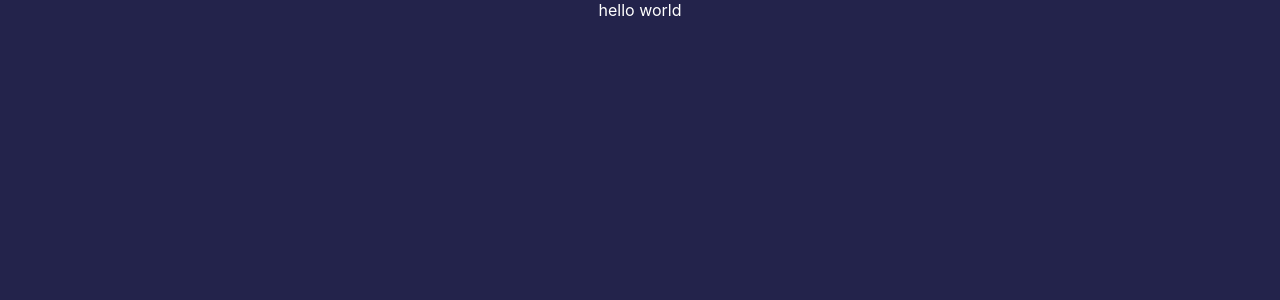
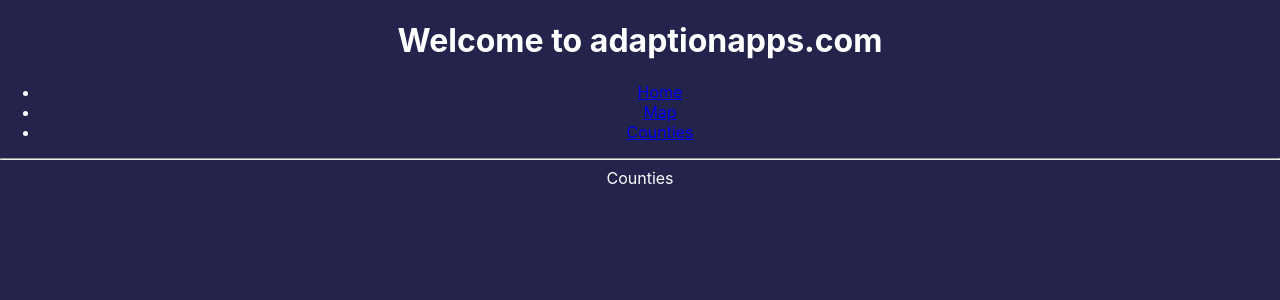
Before and after one commit to Alexander538/fema-buyouts-alpha, a React (Create React App) app: page /counties in a window 1280 px wide. Shown: the top 300 px of the page. Built offline with nearby package versions, Linux system fonts and the light colour scheme.

Commit message:
added routing

```diff
--- a/package.json
+++ b/package.json
@@ -12,6 +12,7 @@
     "@types/react-dom": "^17.0.11",
     "react": "^17.0.2",
     "react-dom": "^17.0.2",
+    "react-router-dom": "^6.2.1",
     "react-scripts": "5.0.0",
     "typescript": "^4.5.5",
     "web-vitals": "^2.1.4"
--- a/src/App.tsx
+++ b/src/App.tsx
@@ -1,10 +1,35 @@
 import React from 'react';
+import { Route, Routes, Link } from 'react-router-dom';
 import './App.css';
+import Layout from './components/Layout';
+import Home from './routes/home';
+import MyMap from './routes/usmap';
+import Counties from './routes/counties';
+import County from './routes/county';
+import NoMatch from './components/NoMatch';
+
+
 
 function App() {
   return (
     <div className="App">
-      hello world
+      <h1>Welcome to adaptionapps.com</h1>
+      <Routes>
+        <Route path="/" element={<Layout />}>
+          <Route index element={<Home />} />
+          <Route path="usmap" element={<MyMap />} />
+          <Route path="counties" element={<Counties />}>
+            <Route path=':countyId' element={<County />} />
+          </Route>
+
+
+
+
+          <Route path="*" element={<NoMatch />} />
+        </Route>
+      </Routes>
+
+
     </div>
   );
 }
--- a/src/components/Layout.tsx
+++ b/src/components/Layout.tsx
@@ -0,0 +1,29 @@
+import React from 'react'
+import { Link, Outlet } from 'react-router-dom';
+
+function Layout() {
+  return (
+    <div>
+
+      <nav>
+        <ul>
+          <li>
+            <Link to="/">Home</Link>
+          </li>
+          <li>
+            <Link to="/usmap">Map</Link>
+          </li>
+          <li>
+            <Link to="/counties">Counties</Link>
+          </li>
+        </ul>
+      </nav>
+
+      <hr />
+
+      <Outlet />
+    </div>
+  );
+}
+
+export default Layout
--- /dev/null
+++ b/src/components/NoMatch.tsx
@@ -0,0 +1,15 @@
+import React from 'react'
+import { Link } from 'react-router-dom'
+
+function NoMatch() {
+    return (
+      <div>
+        <h2>Nothing to see here!</h2>
+        <p>
+          <Link to="/">Go to the home page</Link>
+        </p>
+      </div>
+    );
+  }
+
+export default NoMatch
--- a/src/index.tsx
+++ b/src/index.tsx
@@ -1,11 +1,12 @@
 import React from 'react';
 import ReactDOM from 'react-dom';
+import { BrowserRouter } from 'react-router-dom';
 import './index.css';
 import App from './App';
 
 ReactDOM.render(
-  <React.StrictMode>
+  <BrowserRouter>
     <App />
-  </React.StrictMode>,
+  </BrowserRouter>,
   document.getElementById('root')
 );
--- a/src/routes/counties.tsx
+++ b/src/routes/counties.tsx
@@ -0,0 +1,9 @@
+import React from 'react'
+
+function Counties() {
+  return (
+    <div>Counties</div>
+  )
+}
+
+export default Counties
--- a/src/routes/county.tsx
+++ b/src/routes/county.tsx
@@ -0,0 +1,9 @@
+import React from 'react'
+
+function County() {
+  return (
+    <div>County</div>
+  )
+}
+
+export default County
--- /dev/null
+++ b/src/routes/home.tsx
@@ -0,0 +1,9 @@
+import React from 'react'
+
+function Home() {
+  return (
+    <div>Home</div>
+  )
+}
+
+export default Home
--- a/src/routes/usmap.tsx
+++ b/src/routes/usmap.tsx
@@ -0,0 +1,9 @@
+import React from 'react'
+
+function MyMap() {
+  return (
+    <div>MyMap</div>
+  )
+}
+
+export default MyMap
```
Also changed, not shown: 1 other file (tests, documents, lock files or other folders).
